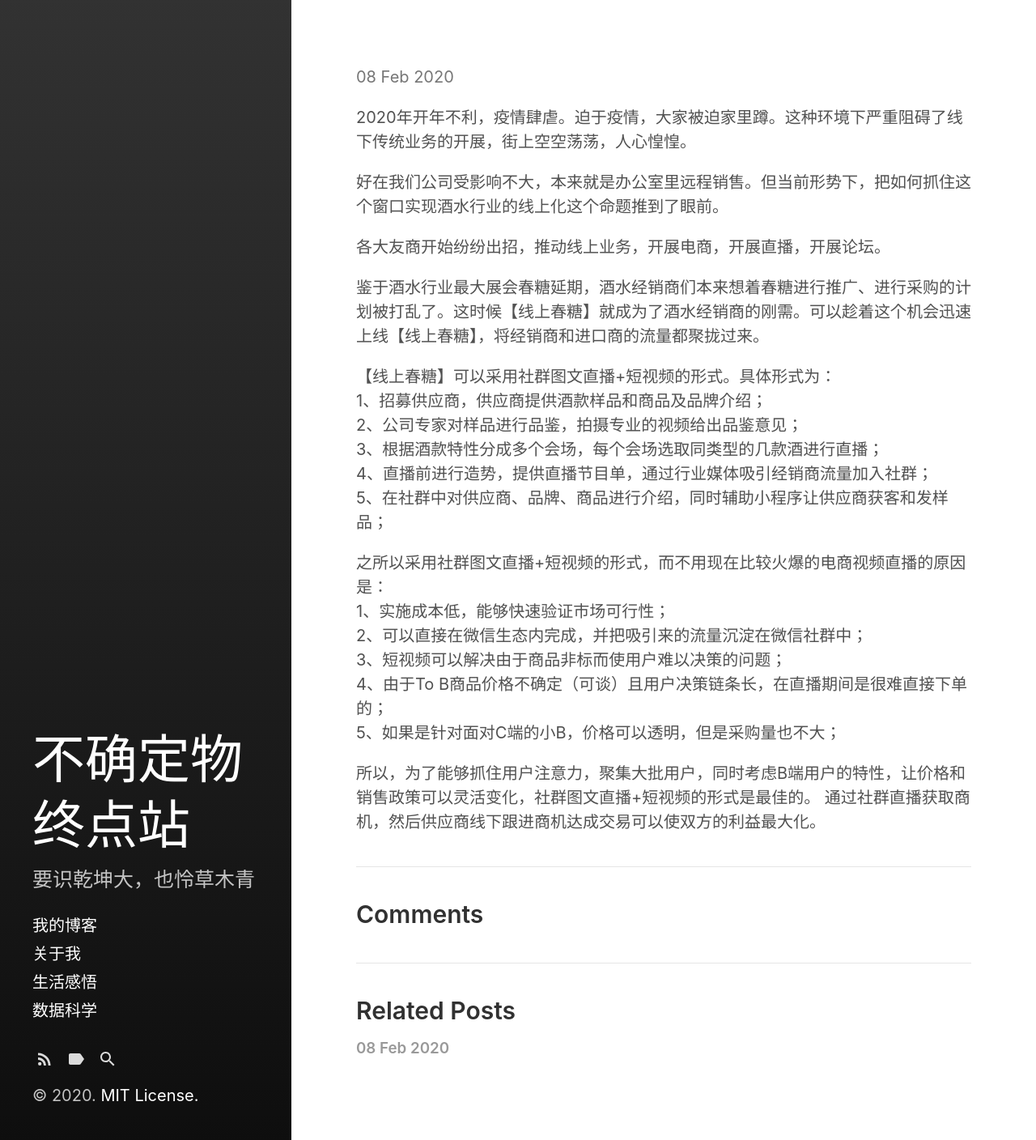
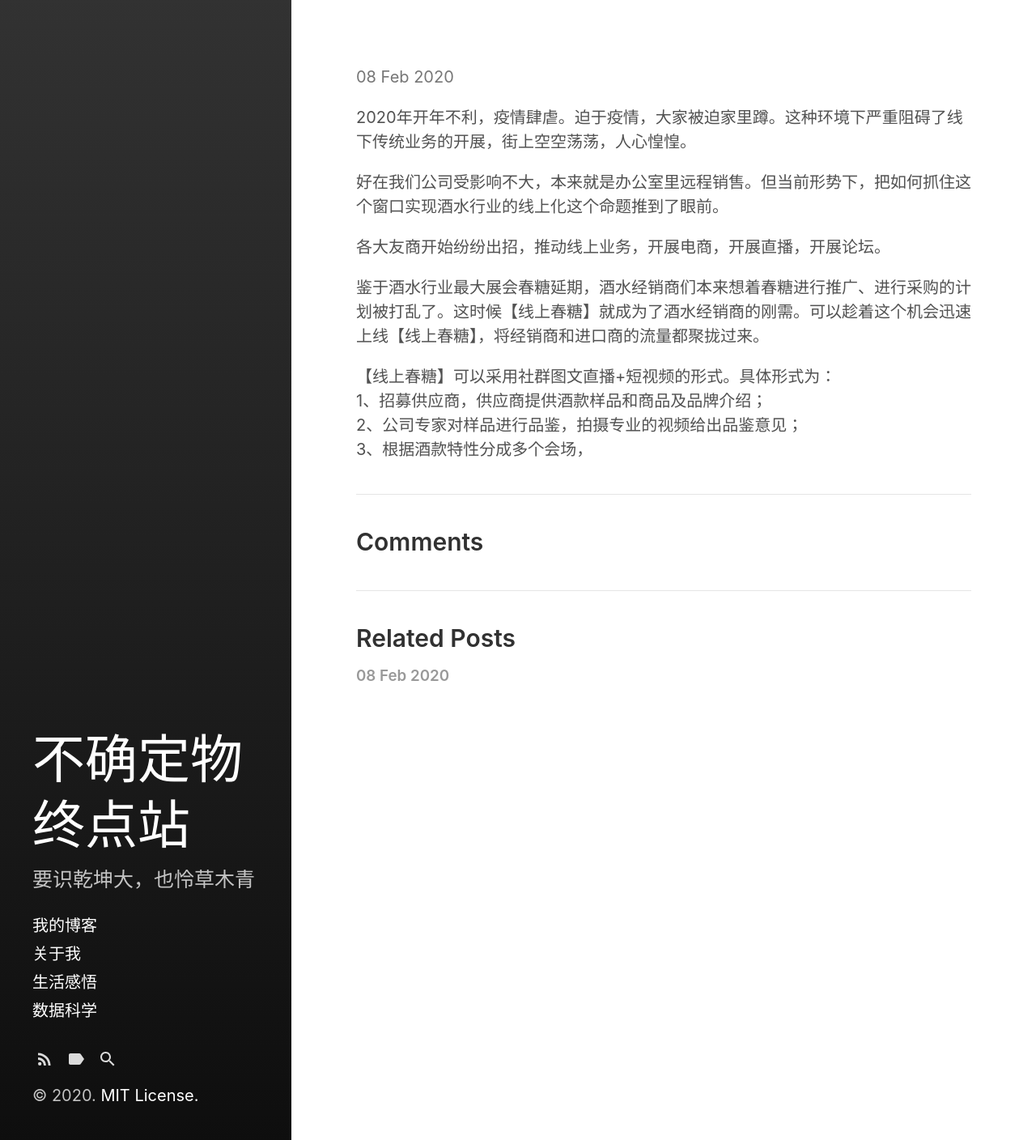
Before and after one commit to Bin0Lin/Bin0Lin.github.io, a Jekyll site: the page built from _posts/2020-2-7-疫情对B2B酒水行业的影响.md, in a window 1280 px wide. Shown: the whole page at 81% size. Built offline with Jekyll 4.4.1, drawn with Linux system fonts in a browser that asks for light colours; our own code applies the rules of GitHub Pages for plain Markdown files.

Commit message:
Update 2020-2-7-疫情对B2B酒水行业的影响.md

```diff
--- a/_posts/2020-2-7-疫情对B2B酒水行业的影响.md
+++ b/_posts/2020-2-7-疫情对B2B酒水行业的影响.md
@@ -14,16 +15,4 @@ tag:生活感悟
 【线上春糖】可以采用社群图文直播+短视频的形式。具体形式为：
 1、招募供应商，供应商提供酒款样品和商品及品牌介绍；
 2、公司专家对样品进行品鉴，拍摄专业的视频给出品鉴意见；
-3、根据酒款特性分成多个会场，每个会场选取同类型的几款酒进行直播；
-4、直播前进行造势，提供直播节目单，通过行业媒体吸引经销商流量加入社群；
-5、在社群中对供应商、品牌、商品进行介绍，同时辅助小程序让供应商获客和发样品；
-
-之所以采用社群图文直播+短视频的形式，而不用现在比较火爆的电商视频直播的原因是：
-1、实施成本低，能够快速验证市场可行性；
-2、可以直接在微信生态内完成，并把吸引来的流量沉淀在微信社群中；
-3、短视频可以解决由于商品非标而使用户难以决策的问题；
-4、由于To B商品价格不确定（可谈）且用户决策链条长，在直播期间是很难直接下单的；
-5、如果是针对面对C端的小B，价格可以透明，但是采购量也不大；
-
-所以，为了能够抓住用户注意力，聚集大批用户，同时考虑B端用户的特性，让价格和销售政策可以灵活变化，社群图文直播+短视频的形式是最佳的。
-通过社群直播获取商机，然后供应商线下跟进商机达成交易可以使双方的利益最大化。
+3、根据酒款特性分成多个会场，
```
Also changed, not shown: other parts of _posts/2020-2-7-疫情对B2B酒水行业的影响.md (+1 -0 lines).
